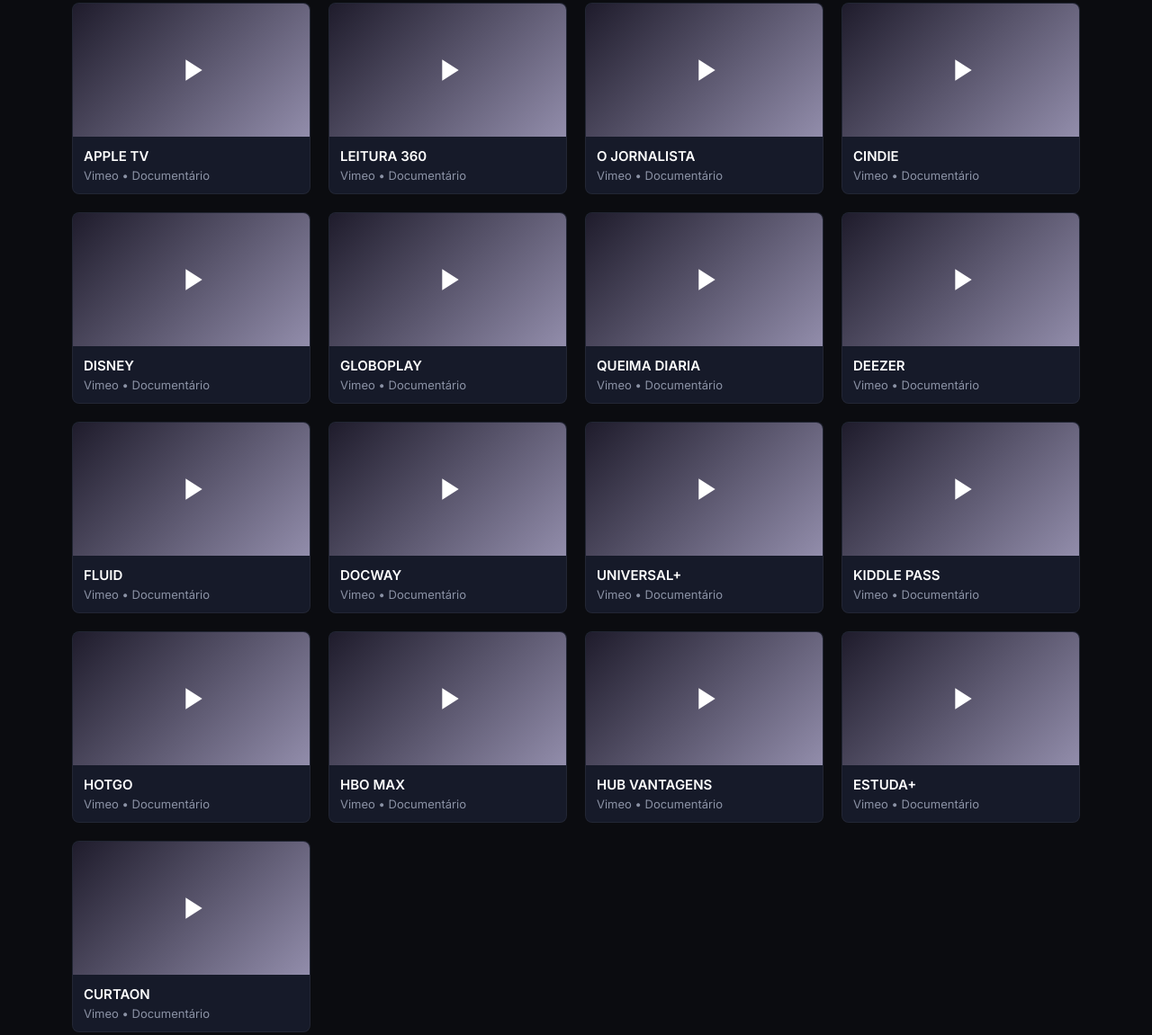
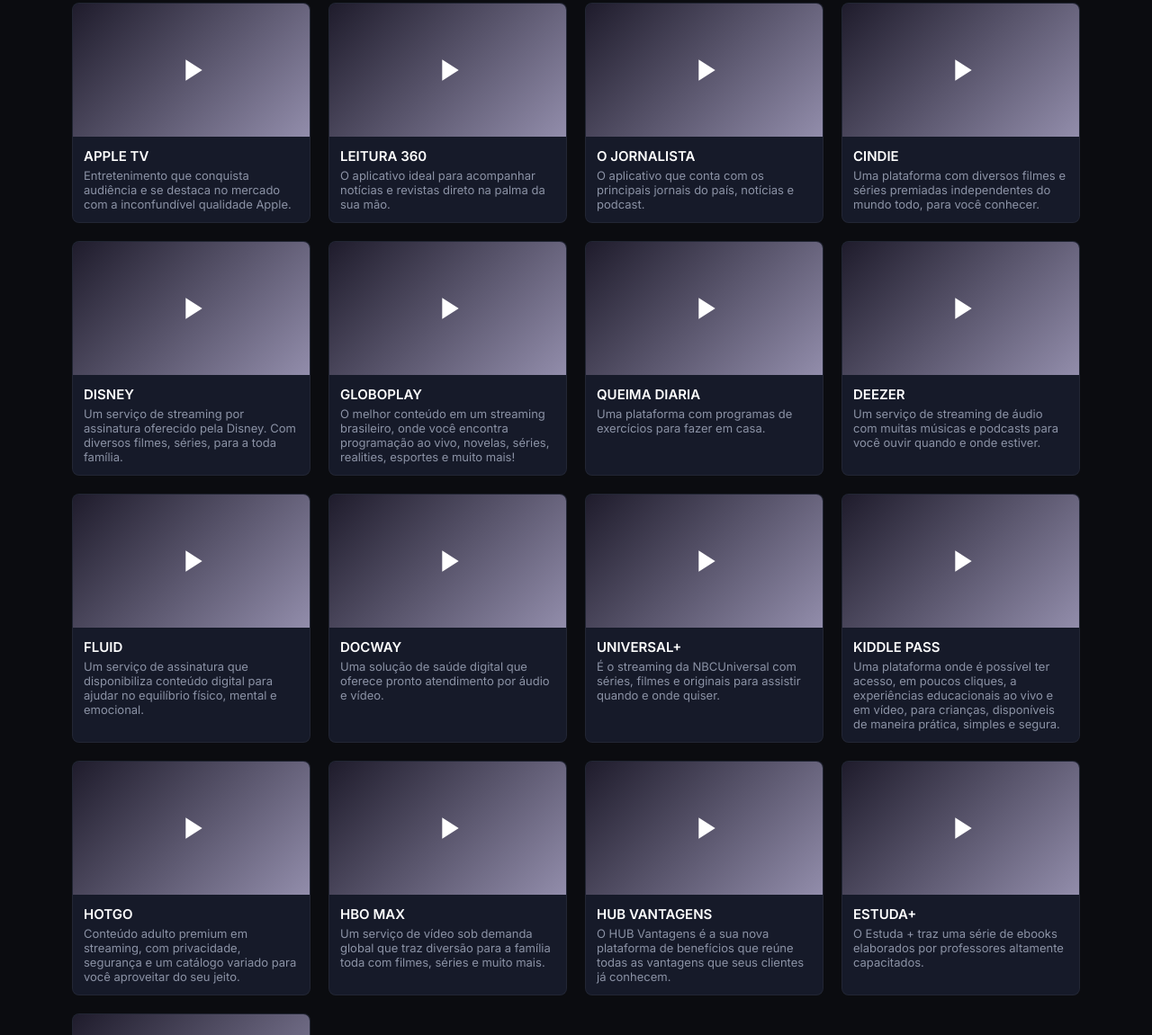
Before and after one commit to j03lf4r14s/SILVERPLAY, a plain HTML site: page index.html in a window 1280 px wide. Shown: the part 906-2057 px from the top of the page at 90% size. Drawn offline with Linux system fonts and the light colour scheme; no server answers.

Commit message:
Update video descriptions for various titles

```diff
--- a/index.html
+++ b/index.html
@@ -272,105 +272,105 @@
 
             {
                 titulo: "APPLE TV",
-                sub: "Vimeo • Documentário",
+                sub: "Entretenimento que conquista audiência e se destaca no mercado com a inconfundível qualidade Apple.",
                 categoria: "APPLE TV",
                 link: "https://vimeo.com/1249813502"
             },
             {
                 titulo: "LEITURA 360",
-                sub: "Vimeo • Documentário",
+                sub: "O aplicativo ideal para acompanhar notícias e revistas direto na palma da sua mão.",
                 categoria: "LEITURA 360",
                 link: "https://vimeo.com/1249814247"
             },
             {
                 titulo: "O JORNALISTA",
-                sub: "Vimeo • Documentário",
+                sub: "O aplicativo que conta com os principais jornais do país, notícias e podcast.",
                 categoria: "APPLE TV",
                 link: "https://vimeo.com/1249814358"
             },
             {
                 titulo: "CINDIE",
-                sub: "Vimeo • Documentário",
+                sub: "Uma plataforma com diversos filmes e séries premiadas independentes do mundo todo, para você conhecer.",
                 categoria: "CINDIE",
                 link: "https://vimeo.com/1249813506"
             },,
             {
                 titulo: "DISNEY",
-                sub: "Vimeo • Documentário",
+                sub: "Um serviço de streaming por assinatura oferecido pela Disney. Com diversos filmes, séries, para a toda família.",
                 categoria: "DISNEY",
                 link: "https://vimeo.com/1249813797"
             },
             ,
             {
                 titulo: "GLOBOPLAY",
-                sub: "Vimeo • Documentário",
+                sub: "O melhor conteúdo em um streaming brasileiro, onde você encontra programação ao vivo, novelas, séries, realities, esportes e muito mais!",
                 categoria: "GLOBOPLAY",
                 link: "https://vimeo.com/1249814019"
             },
             {
                 titulo: "QUEIMA DIARIA",
-                sub: "Vimeo • Documentário",
+                sub: "Uma plataforma com programas de exercícios para fazer em casa.",
                 categoria: "QUEIMA DIARIA",
                 link: "https://vimeo.com/1249814381"
             },
             ,
             {
                 titulo: "DEEZER",
-                sub: "Vimeo • Documentário",
+                sub: "Um serviço de streaming de áudio com muitas músicas e podcasts para você ouvir quando e onde estiver.",
                 categoria: "DEEZER",
                 link: "https://vimeo.com/1249813504"
             },
             {
                 titulo: "FLUID",
-                sub: "Vimeo • Documentário",
+                sub: "Um serviço de assinatura que disponibiliza conteúdo digital para ajudar no equilíbrio físico, mental e emocional.",
                 categoria: "FLUID",
                 link: "https://vimeo.com/1249814016"
             },
             {
                 titulo: "DOCWAY",
-                sub: "Vimeo • Documentário",
+                sub: "Uma solução de saúde digital que oferece pronto atendimento por áudio e vídeo.",
                 categoria: "DOCWAY",
                 link: "https://vimeo.com/1249813895"
             },
             {
                 titulo: "UNIVERSAL+",
-                sub: "Vimeo • Documentário",
+                sub: "É o streaming da NBCUniversal com séries, filmes e originais para assistir quando e onde quiser.",
                 categoria: "UNIVERSAL+",
                 link: "https://vimeo.com/1249814562"
             },
             {
                 titulo: "KIDDLE PASS",
-                sub: "Vimeo • Documentário",
+                sub: "Uma plataforma onde é possível ter acesso, em poucos cliques, a experiências educacionais ao vivo e em vídeo, para crianças, disponíveis de maneira prática, simples e segura.",
                 categoria: "KIDDLE PASS",
                 link: "https://vimeo.com/1249814189"
             },
             {
                 titulo: "HOTGO",
-                sub: "Vimeo • Documentário",
+                sub: "Conteúdo adulto premium em streaming, com privacidade, segurança e um catálogo variado para você aproveitar do seu jeito.",
                 categoria: "HOTGO",
                 link: "https://vimeo.com/1249814072"
             },
             {
                 titulo: "HBO MAX",
-                sub: "Vimeo • Documentário",
+                sub: "Um serviço de vídeo sob demanda global que traz diversão para a família toda com filmes, séries e muito mais.",
                 categoria: "HBO MAX",
                 link: "https://vimeo.com/1249814052"
             },
             {
                 titulo: "HUB VANTAGENS",
-                sub: "Vimeo • Documentário",
+                sub: "O HUB Vantagens é a sua nova plataforma de benefícios que reúne todas as vantagens que seus clientes já conhecem.",
                 categoria: "HUB VANTAGENS",
                 link: "https://vimeo.com/1249814071"
             },
             {
                 titulo: "ESTUDA+",
-                sub: "Vimeo • Documentário",
+                sub: "O Estuda + traz uma série de ebooks elaborados por professores altamente capacitados.",
                 categoria: "ESTUDA+",
                 link: "https://vimeo.com/1249813975"
             },
             {
                 titulo: "CURTAON",
-                sub: "Vimeo • Documentário",
+                sub: "Um canal independente, dedicado às artes, cultura e humanidades com conteúdos para entreter e aprender.",
                 categoria: "CURTAON",
                 link: "https://vimeo.com/1249813501"
             }
```
